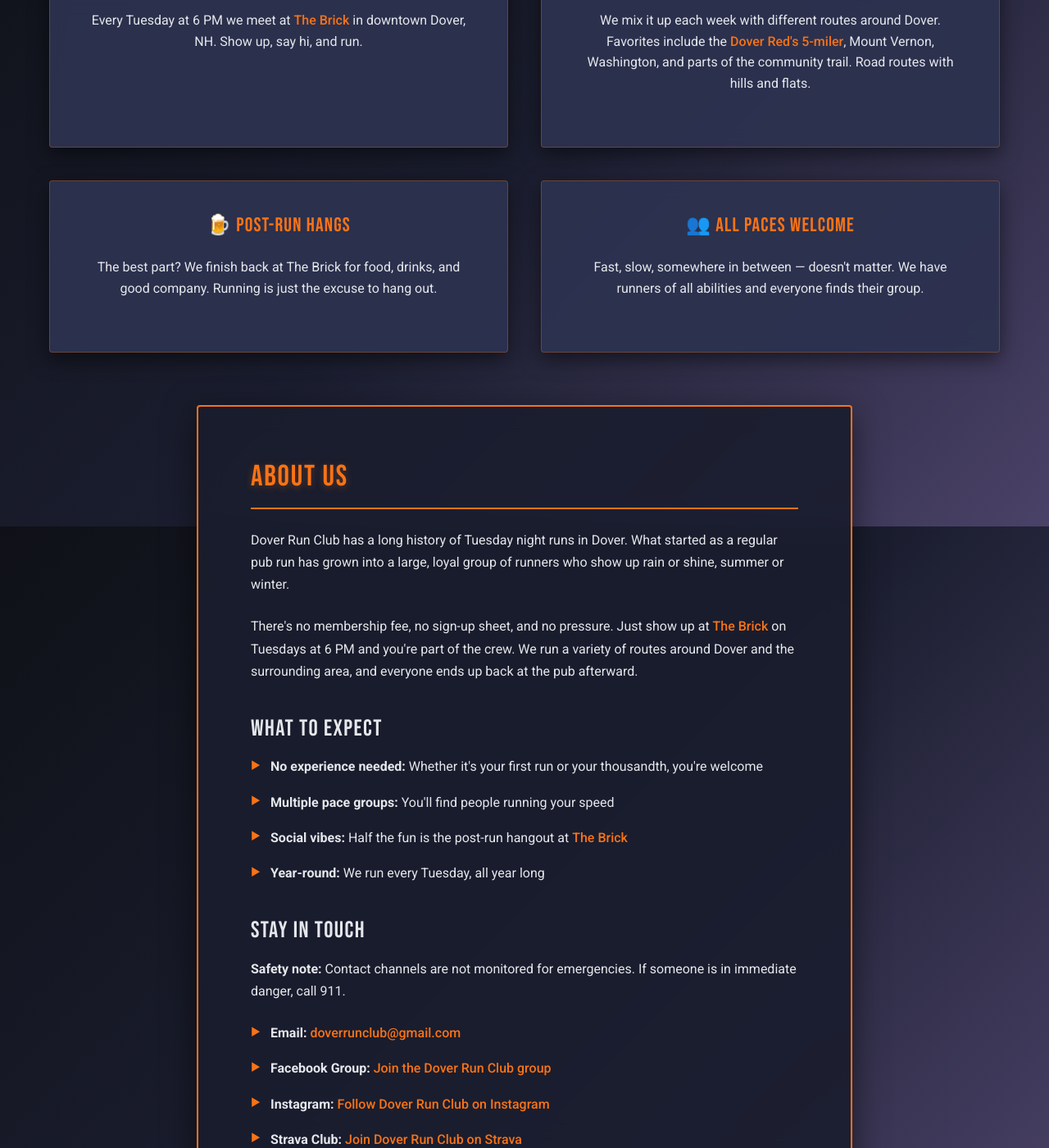
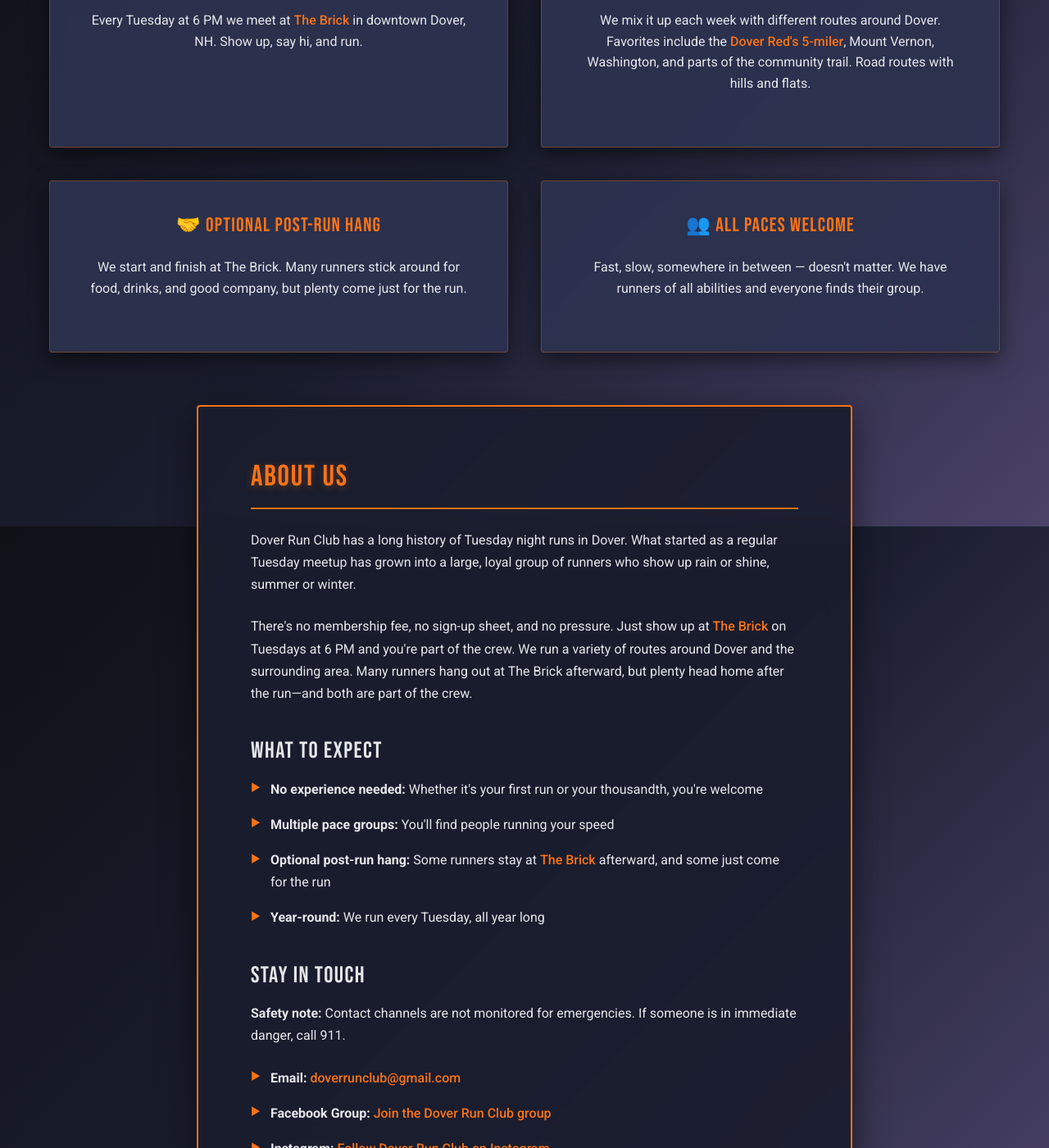
Before and after one commit to dekay2001/dover-run-club-website, a Jekyll site: the page built from index.md, in a window 1280 px wide and 1400 px high, scrolled down 1158 px. Shown: the whole window at 82% size. Built offline with Jekyll 4.4.1, drawn with Linux system fonts in a browser that asks for light colours; some of the changed text lies outside the part shown.

Commit message:
Revise homepage messaging to emphasize optional post-run hang at The Brick and update vibe description for clarity

```diff
--- a/index.md
+++ b/index.md
@@ -5,7 +5,7 @@
 
 <div class="hero">
     <h1>Dover Run Club</h1>
-    <p class="hero-tagline">"We run and then we pub, in that order" - Anonymous</p>
+    <p class="hero-tagline">Tuesday nights. All paces welcome. Meet, run, and hang after if you'd like.</p>
     <p>Tuesday nights · 6 PM · The Brick · Dover, NH</p>
 </div>
 
@@ -32,8 +32,8 @@
     </div>
 
     <div class="card">
-        <h3>🍺 Post-Run Hangs</h3>
-        <p>The best part? We finish back at The Brick for food, drinks, and good company. Running is just the excuse to hang out.</p>
+        <h3>🤝 Optional Post-Run Hang</h3>
+        <p>We start and finish at The Brick. Many runners stick around for food, drinks, and good company, but plenty come just for the run.</p>
     </div>
 
     <div class="card">
@@ -46,21 +46,21 @@
     <h2>About Us</h2>
     <p>
         {{ site.title }} has a long history of Tuesday night runs in Dover.
-        What started as a regular pub run has grown into a large, loyal group of runners
+        What started as a regular Tuesday meetup has grown into a large, loyal group of runners
         who show up rain or shine, summer or winter.
     </p>
     <p>
         There's no membership fee, no sign-up sheet, and no pressure. Just show up at
         <strong><a href="https://thebricknh.com/" target="_blank" rel="noopener">The Brick</a></strong> on Tuesdays at 6 PM and you're part of the crew. We run a variety of
-        routes around Dover and the surrounding area, and everyone ends up back at the
-        pub afterward.
+        routes around Dover and the surrounding area. Many runners hang out at The Brick afterward,
+        but plenty head home after the run—and both are part of the crew.
     </p>
 
     <h3>What to Expect</h3>
     <ul>
         <li><strong>No experience needed:</strong> Whether it's your first run or your thousandth, you're welcome</li>
         <li><strong>Multiple pace groups:</strong> You'll find people running your speed</li>
-        <li><strong>Social vibes:</strong> Half the fun is the post-run hangout at <strong><a href="https://thebricknh.com/" target="_blank" rel="noopener">The Brick</a></strong></li>
+        <li><strong>Optional post-run hang:</strong> Some runners stay at <strong><a href="https://thebricknh.com/" target="_blank" rel="noopener">The Brick</a></strong> afterward, and some just come for the run</li>
         <li><strong>Year-round:</strong> We run every Tuesday, all year long</li>
     </ul>
 
```
Also changed, not shown: design/website-roadmap.md (+7 -2 lines).
